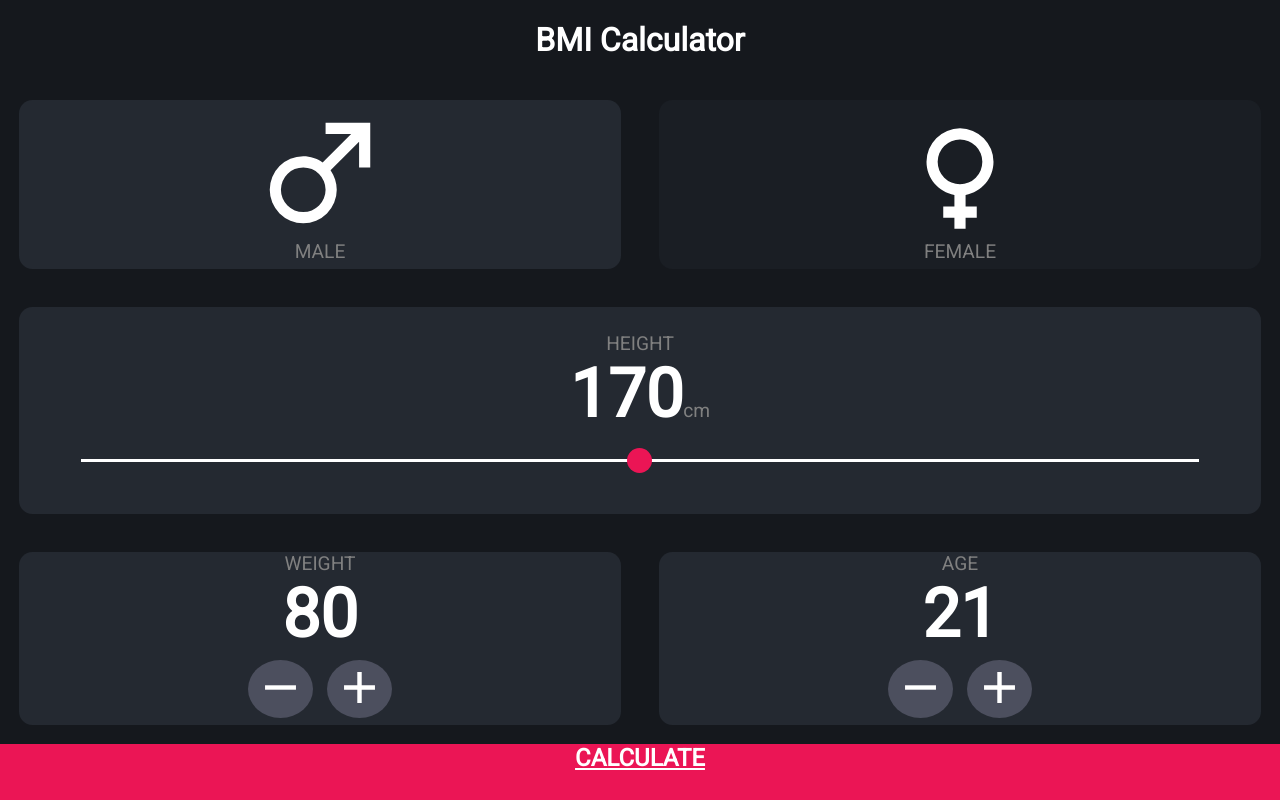
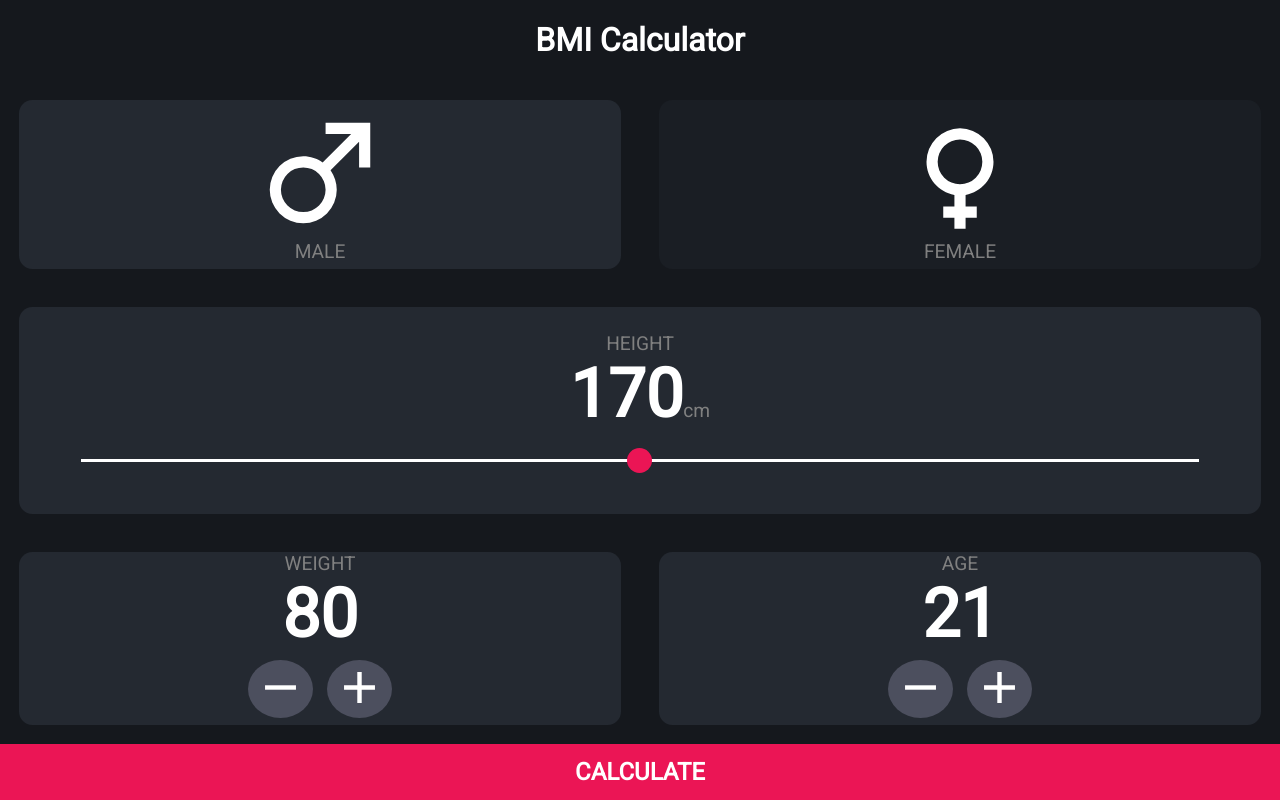
Before and after one commit to haid0109/haid0109.github.io, a React (Create React App) app: page / in a window 1280 px wide. Built offline with nearby package versions, Linux system fonts and the light colour scheme.

Commit message:
better styling for link button

```diff
--- a/src/BMICalculator.css
+++ b/src/BMICalculator.css
@@ -93,10 +93,13 @@
 
 .calculate-button {
   height: 7%;
-  text-align: center;
+  display: flex;
+  justify-content: center;
+  align-items: center;
   font-size: 1.5em;
   font-weight: 600;
   color: white;
   background-color: #EB1555;
   border: none;
+  text-decoration: none;
 }
```
